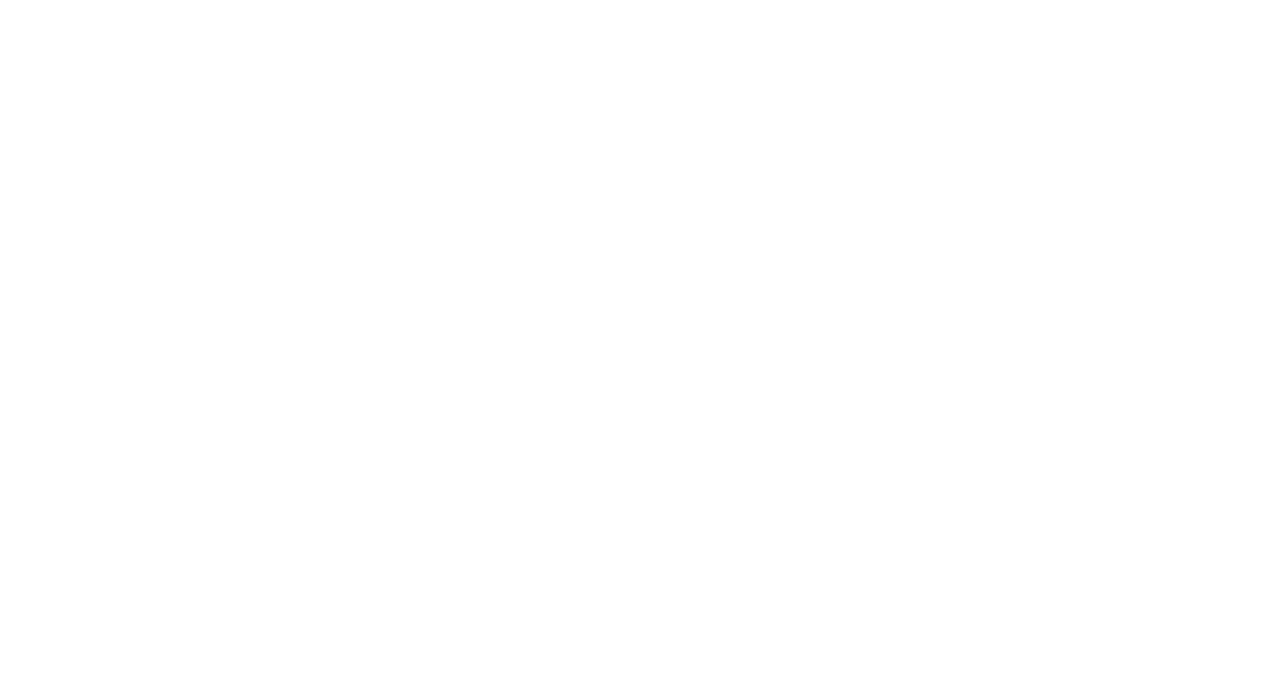
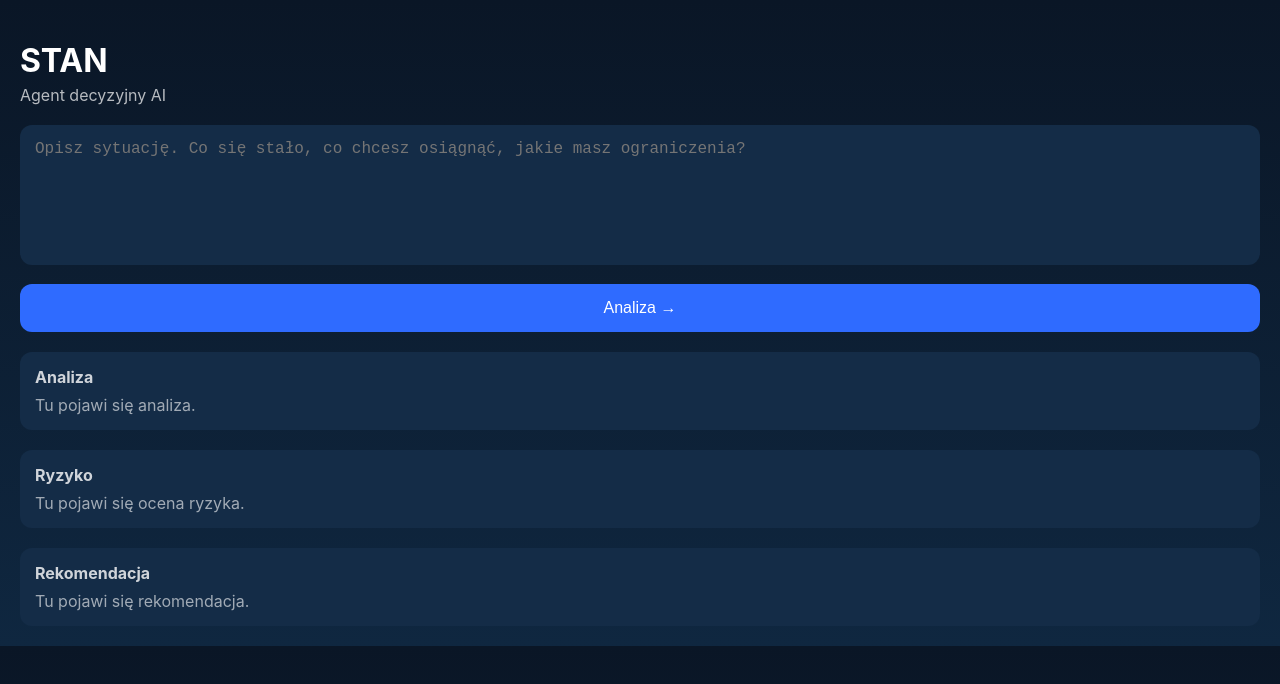
Before and after one commit to dagmarazonik1990-rgb/stan, a plain HTML site: page index.html in a window 1280 px wide. Drawn offline with Linux system fonts and the light colour scheme.

Commit message:
Update index.html

```diff
--- a/index.html
+++ b/index.html
@@ -1,20 +1,108 @@
+<!DOCTYPE html>
+<html lang="pl">
+<head>
+  <meta charset="UTF-8" />
+  <meta name="viewport" content="width=device-width, initial-scale=1.0" />
+  <title>STAN – Agent Decyzyjny</title>
+
+  <style>
+    body {
+      margin: 0;
+      font-family: -apple-system, BlinkMacSystemFont, sans-serif;
+      background: linear-gradient(180deg, #0a1626 0%, #0f2740 100%);
+      color: white;
+      padding: 20px;
+    }
+
+    h1 {
+      margin-bottom: 5px;
+    }
+
+    .subtitle {
+      opacity: 0.7;
+      margin-bottom: 20px;
+    }
+
+    textarea {
+      width: 100%;
+      height: 140px;
+      border-radius: 12px;
+      border: none;
+      padding: 15px;
+      font-size: 16px;
+      background: #142c47;
+      color: white;
+      resize: none;
+      box-sizing: border-box;
+    }
+
+    button {
+      margin-top: 15px;
+      width: 100%;
+      padding: 15px;
+      font-size: 16px;
+      border-radius: 12px;
+      border: none;
+      background: #2f6bff;
+      color: white;
+      cursor: pointer;
+    }
+
+    .card {
+      margin-top: 20px;
+      padding: 15px;
+      background: #142c47;
+      border-radius: 12px;
+    }
+
+    .title {
+      font-weight: bold;
+      margin-bottom: 8px;
+      opacity: 0.8;
+    }
+
+    .muted {
+      opacity: 0.6;
+    }
+  </style>
+</head>
+
+<body>
+
+  <h1>STAN</h1>
+  <div class="subtitle">Agent decyzyjny AI</div>
+
+  <textarea id="input" placeholder="Opisz sytuację. Co się stało, co chcesz osiągnąć, jakie masz ograniczenia?"></textarea>
+
+  <button type="button" onclick="analyze()">Analiza →</button>
+
+  <div class="card">
+    <div class="title">Analiza</div>
+    <div id="analysis" class="muted">Tu pojawi się analiza.</div>
+  </div>
+
+  <div class="card">
+    <div class="title">Ryzyko</div>
+    <div id="risk" class="muted">Tu pojawi się ocena ryzyka.</div>
+  </div>
+
+  <div class="card">
+    <div class="title">Rekomendacja</div>
+    <div id="recommendation" class="muted">Tu pojawi się rekomendacja.</div>
+  </div>
+
 <script>
 async function analyze() {
-  const inputEl = document.getElementById("input");
-  const analysisEl = document.getElementById("analysis");
-  const riskEl = document.getElementById("risk");
-  const recommendationEl = document.getElementById("recommendation");
-
-  const text = inputEl.value.trim();
+  const text = document.getElementById("input").value.trim();
 
   if (text.length < 20) {
     alert("Napisz trochę więcej 🙂");
     return;
   }
 
-  analysisEl.innerText = "Analizuję...";
-  riskEl.innerText = "—";
-  recommendationEl.innerText = "—";
+  document.getElementById("analysis").innerText = "Analizuję...";
+  document.getElementById("risk").innerText = "...";
+  document.getElementById("recommendation").innerText = "...";
 
   try {
     const res = await fetch("/api/analyze", {
@@ -23,20 +111,19 @@ async function analyze() {
       body: JSON.stringify({ text })
     });
 
-    if (!res.ok) {
-      throw new Error("Błąd serwera");
-    }
-
     const data = await res.json();
 
-    analysisEl.innerText = data.analysis ?? "Brak analizy.";
-    riskEl.innerText = data.risk ?? "Brak oceny ryzyka.";
-    recommendationEl.innerText = data.recommendation ?? "Brak rekomendacji.";
+    document.getElementById("analysis").innerText = data.analysis || "Brak analizy.";
+    document.getElementById("risk").innerText = data.risk || "Brak oceny ryzyka.";
+    document.getElementById("recommendation").innerText = data.recommendation || "Brak rekomendacji.";
 
   } catch (err) {
-    analysisEl.innerText = "Nie mogę teraz dokończyć analizy.";
-    riskEl.innerText = "Ryzyko: przerwana analiza = błędne wnioski.";
-    recommendationEl.innerText = "Spróbuj ponownie za chwilę.";
+    document.getElementById("analysis").innerText = "Błąd połączenia z API.";
+    document.getElementById("risk").innerText = "-";
+    document.getElementById("recommendation").innerText = "Sprawdź logi na Vercel.";
   }
 }
 </script>
+
+</body>
+</html>
```
